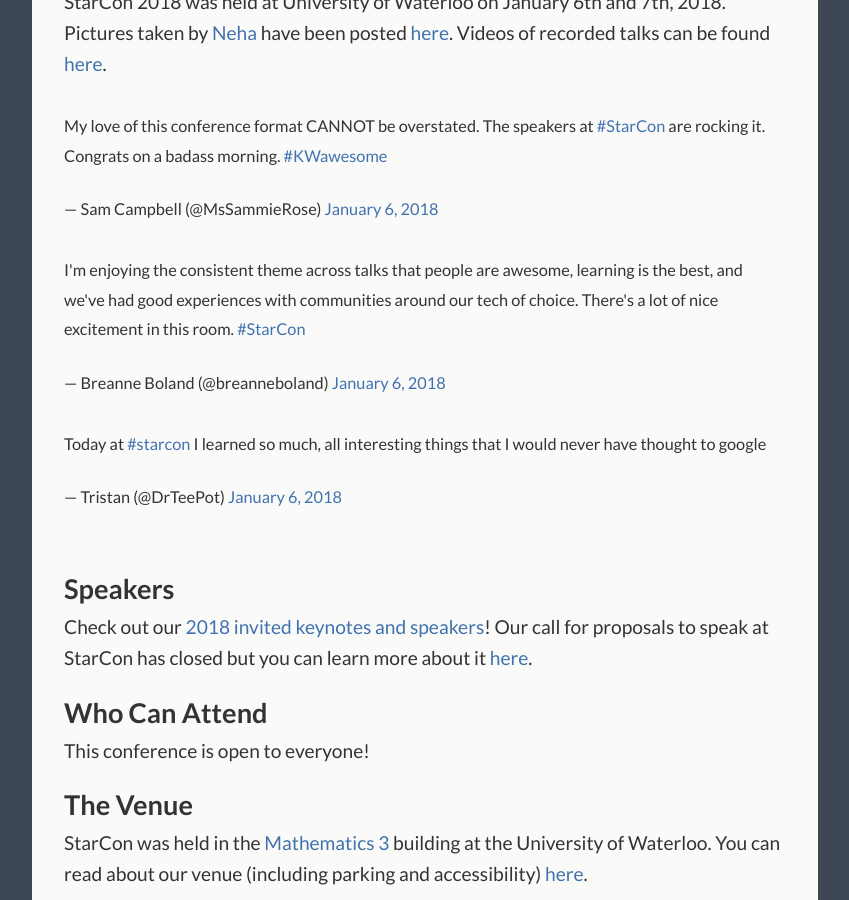
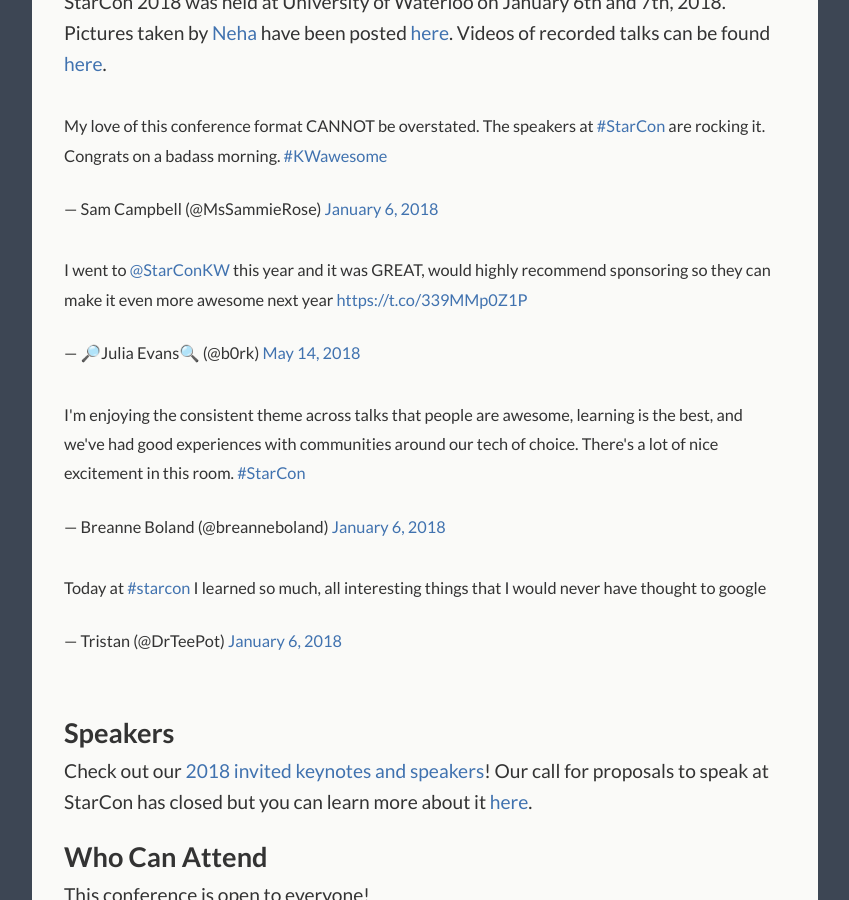
Before and after one commit to StarConKW/starconkw.github.io, a Jekyll site: the page built from index.md, in a window 1280 px wide and 900 px high, scrolled down 557 px. Shown: the whole window, without its empty margins (215-1064 px from the left). Built offline with Jekyll 4.4.1, drawn with Linux system fonts in a browser that asks for light colours; comment, search, counter and statistics services are not loaded.

Commit message:
add Julia's tweet to homepage

```diff
--- a/index.md
+++ b/index.md
@@ -19,6 +19,9 @@ StarCon 2018 was held at University of Waterloo on January 6th and 7th, 2018. Pi
 
 {::nomarkdown}
 <blockquote class="twitter-tweet" data-lang="en"><p lang="en" dir="ltr">My love of this conference format CANNOT be overstated. The speakers at <a href="https://twitter.com/hashtag/StarCon?src=hash&amp;ref_src=twsrc%5Etfw">#StarCon</a> are rocking it. Congrats on a badass morning. <a href="https://twitter.com/hashtag/KWawesome?src=hash&amp;ref_src=twsrc%5Etfw">#KWawesome</a></p>&mdash; Sam Campbell (@MsSammieRose) <a href="https://twitter.com/MsSammieRose/status/949706977516466176?ref_src=twsrc%5Etfw">January 6, 2018</a></blockquote>
+
+<blockquote class="twitter-tweet" data-lang="en"><p lang="en" dir="ltr">I went to <a href="https://twitter.com/StarConKW?ref_src=twsrc%5Etfw">@StarConKW</a> this year and it was GREAT, would highly recommend sponsoring so they can make it even more awesome next year <a href="https://t.co/339MMp0Z1P">https://t.co/339MMp0Z1P</a></p>&mdash; 🔎Julia Evans🔍 (@b0rk) <a href="https://twitter.com/b0rk/status/996068396960755713?ref_src=twsrc%5Etfw">May 14, 2018</a></blockquote>
+<script async src="https://platform.twitter.com/widgets.js" charset="utf-8"></script>
 
 <blockquote class="twitter-tweet" data-lang="en"><p lang="en" dir="ltr">I&#39;m enjoying the consistent theme across talks that people are awesome, learning is the best, and we&#39;ve had good experiences with communities around our tech of choice. There&#39;s a lot of nice excitement in this room. <a href="https://twitter.com/hashtag/StarCon?src=hash&amp;ref_src=twsrc%5Etfw">#StarCon</a></p>&mdash; Breanne Boland (@breanneboland) <a href="https://twitter.com/breanneboland/status/949737637954269184?ref_src=twsrc%5Etfw">January 6, 2018</a></blockquote>
 
```
